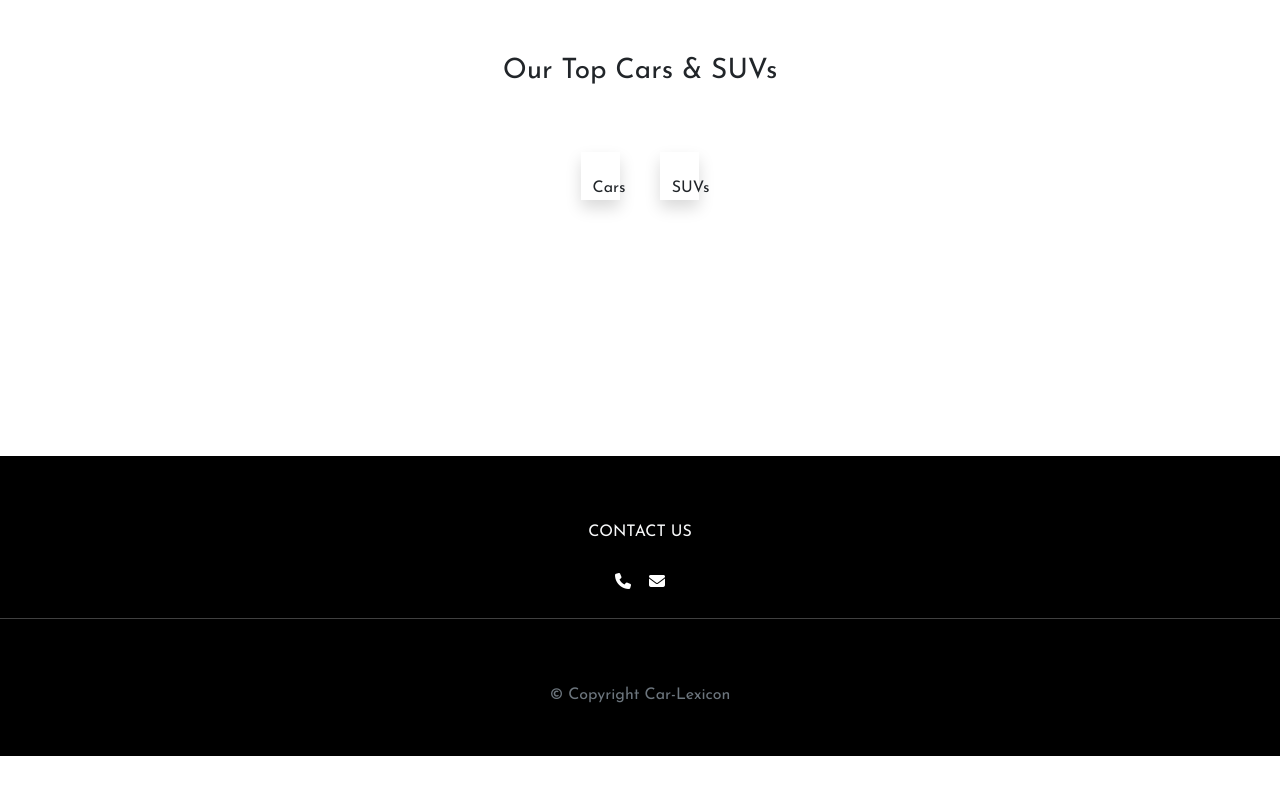
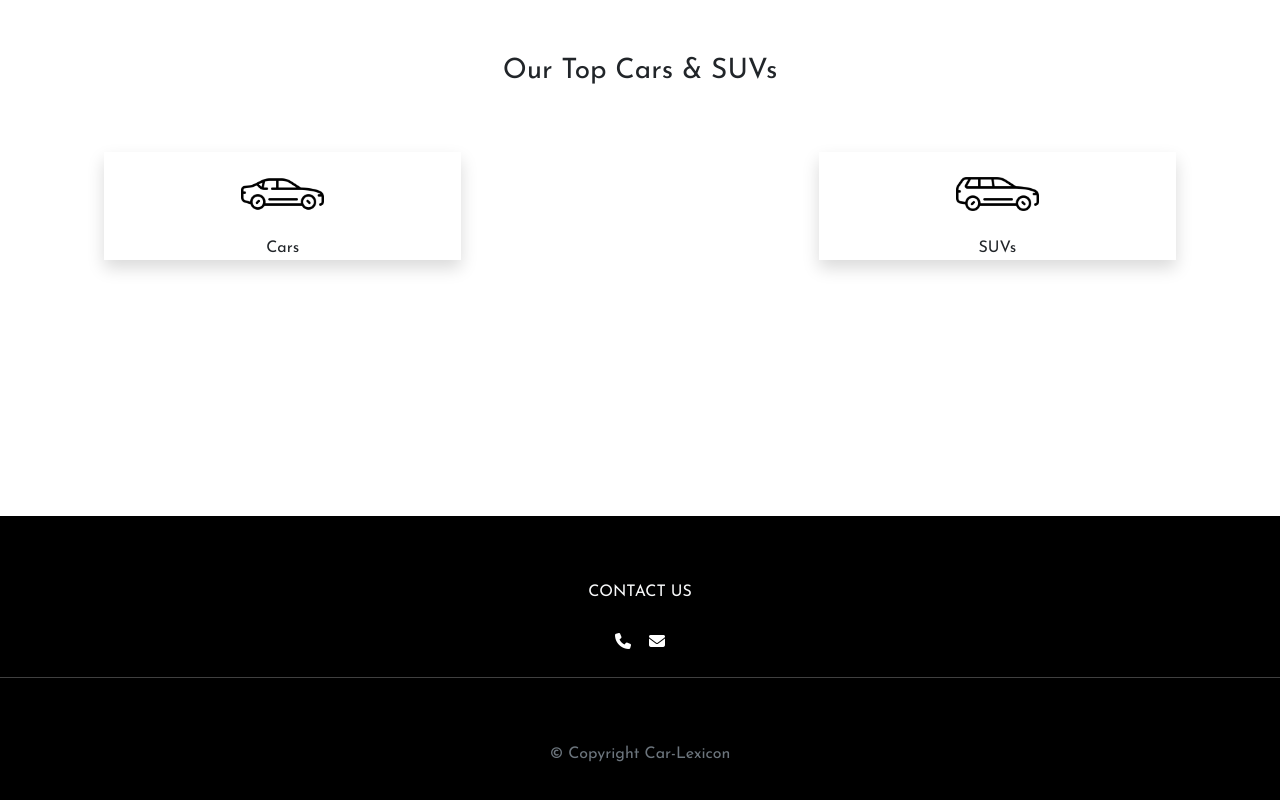
Before and after one commit to I-4TH/Car-Lexicon, a plain HTML site: page index.html in a window 1280 px wide. Shown: the part 822-1622 px from the top of the page. Before the commit the page ends 1578 px from the top, so only its background shows below. Drawn offline with nearby package versions, Linux system fonts and the light colour scheme; the site is published under a folder, as on GitHub Pages, so addresses that start at the root find nothing; a web font is replaced by a local one.

Commit message:
Update index.html

```diff
--- a/index.html
+++ b/index.html
@@ -82,11 +82,11 @@
         <div class="container d-flex justify-content-around ">
             <div class="row">
                 <div class="col-4 shadow">
-                    <img class="w-25" src="/images/car.png" alt="">
+                    <img class="w-25" src="./images/car.png" alt="">
                     <a class="nav-link" href="">Cars</a>
                 </div>
                 <div class="col-4 shadow ms-auto">
-                    <img class="w-25" src="/images/suv.png" alt="">
+                    <img class="w-25" src="./images/suv.png" alt="">
                     <a class="nav-link" href="">SUVs</a>
                 </div>
             </div>
```
